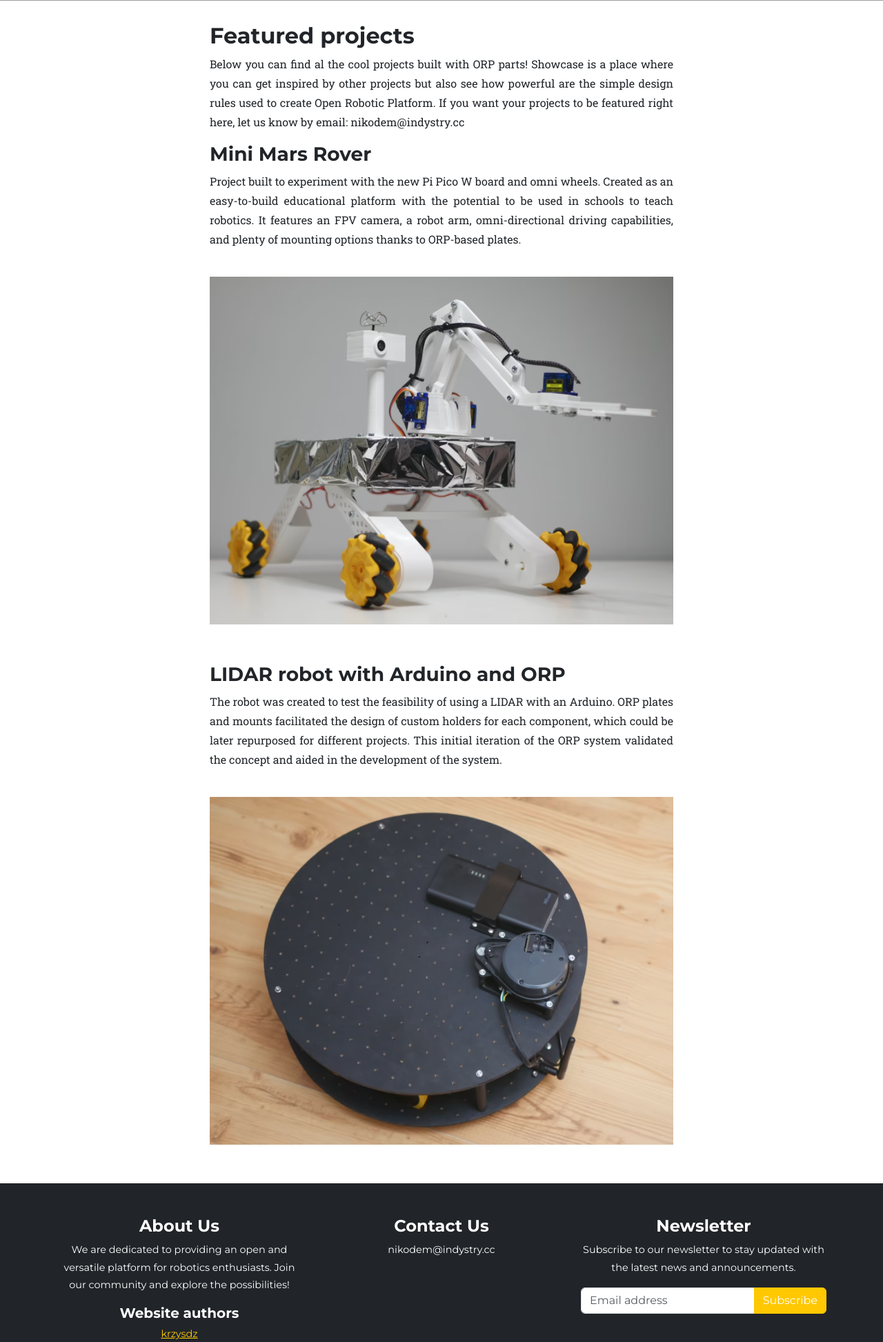
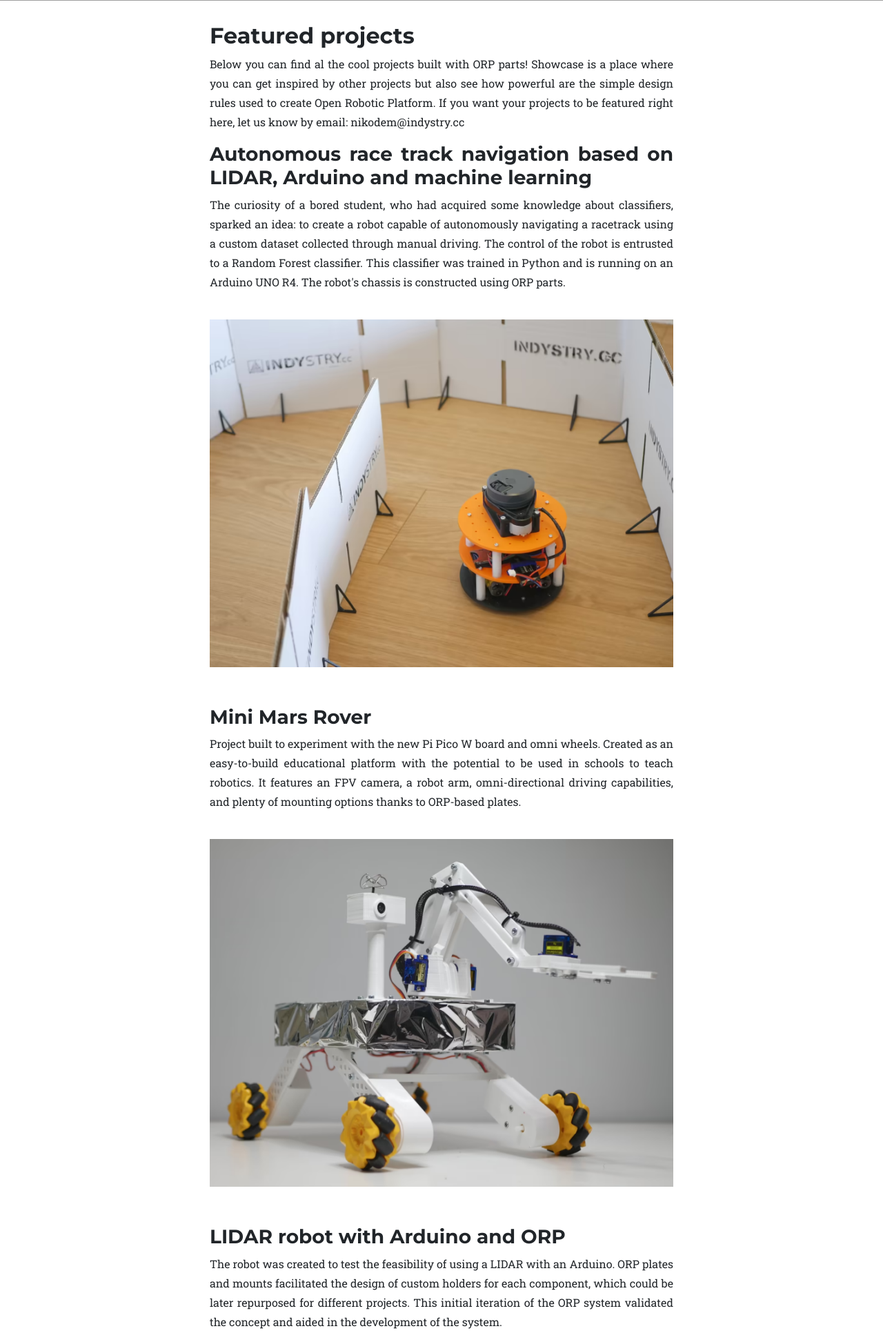
Before and after one commit to Indystrycc/OpenRoboticPlatform-website, a Flask app: template website/templates/showcase.html in a window 1280 px wide. Shown: the part 535-2480 px from the top of the page at 69% size. Run offline with Flask 3, Linux system fonts and the light colour scheme; the template is opened without the code that fills it: most values are stand-ins (such as "Sample title", 1, 10 or a date in 2020); some libraries are stand-ins or nearby versions; grey boxes are pictures that could not be loaded.

Commit message:
Update showcase.html

```diff
--- a/website/templates/showcase.html
+++ b/website/templates/showcase.html
@@ -20,6 +20,20 @@
                         <p>
                             Below you can find al the cool projects built with ORP parts! Showcase is a place where you can get inspired by other projects but also see how powerful are the simple design rules used to create Open Robotic Platform. If you want your projects to be featured right here, let us know by email: nikodem@indystry.cc
                         </p>
+                        <section>
+                            <h3>Autonomous race track navigation based on LIDAR, Arduino and machine learning</h3>
+                            <p>
+                                The curiosity of a bored student, who had acquired some knowledge about classifiers, sparked an idea: to create a robot capable of autonomously navigating a racetrack using a custom dataset collected through manual driving. The control of the robot is entrusted to a Random Forest classifier. This classifier was trained in Python and is running on an Arduino UNO R4. The robot's chassis is constructed using ORP parts.
+                            </p>
+                            <a href="https://www.youtube.com/watch?v=PdSDhdciSpE" target="_blank">
+                            <picture>
+                                <source srcset="{{ url_for('static', filename='assets/img/opt/robot4.avif') }}" type="image/avif">
+                                <source srcset="{{ url_for('static', filename='assets/img/opt/robot4.webp') }}" type="image/webp">
+                                <source srcset="{{ url_for('static', filename='assets/img/opt/robot4.jxl') }}" type="image/jxl">
+                                <img src="{{ url_for('static', filename='assets/img/robot4.JPG') }}" alt="ORP chassis - machine learning robot with LIDAR and Arduino UNO R4" class="img-fluid my-4">
+                            </picture>
+                            </a>
+                        </section>
                         <section>
                             <h3>Mini Mars Rover</h3>
                             <p>
```
